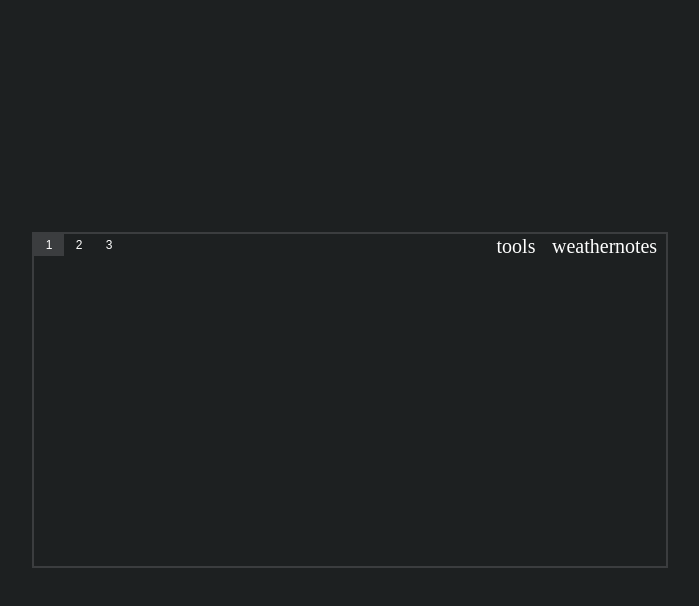
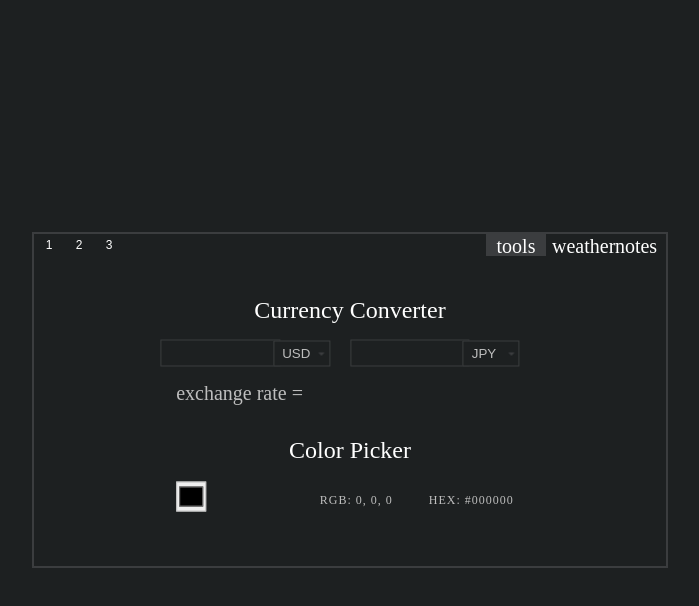
Before and after one commit to ycatsh/boring-fox, a plain HTML site: page smart-fox/index.html in a window 1280 px wide. Both pictures are taken after a click on the button "tools". Shown: the whole page, without its empty margins (290-989 px from the left). Drawn offline with Linux system fonts and the light colour scheme; no server answers.

Commit message:
new features and changes

```diff
--- a/smart-fox/index.html
+++ b/smart-fox/index.html
@@ -19,13 +19,30 @@
 
         <div class="content-container">
 
+          <div class="content" id="content4">
+            <div id="curr-conv-info">Currency Converter</div>
+            <div class="currency">
+              <div id="curr1"><input id="amount1"></input><select id="currency1"></select></div>
+              <div id="curr2"><input id="amount2" disabled></input><select id="currency2"></select></div>
+            </div>
+            <div id="rate-conv-info">exchange rate =&nbsp<span id="rate"></span></div>
+
+            <div id="col-conv-info">Color Picker</div>
+            <div class="color-picker">
+              <input type="color" id="color-input" value="#000000">
+              <div class="color-values">
+                <span id="rgb-value"></span>&nbsp&nbsp&nbsp&nbsp&nbsp&nbsp&nbsp&nbsp&nbsp<span id="hex-value"></span>
+              </div>
+
+            </div>
+          </div>
+
           <div class="content" id="content5">
             <div id="weather-icon"></div>
             <div id="weather-info"></div>
           </div>
 
-          <div class="content" id="content6">
-            <input id="notes-input" placeholder="create note"></input>
+          <div class="content" id="content6"><input id="notes-input" placeholder="create note"></input>
             <div class="note-buttons">
               <button id="button-br" class="tab" onclick="add_note()">add</button>
               <button id="button-br" class="tab" onclick="clear_notes()">clear</button>
@@ -42,5 +59,7 @@
     <script src='scripts/time.js'></script>
     <script src='scripts/notes.js'></script>
     <script src='scripts/temp.js'></script>
+    <script src='scripts/curr.js'></script>
+    <script src='scripts/color.js'></script>
   </body>
 </html>
--- a/smart-fox/style.css
+++ b/smart-fox/style.css
@@ -4,7 +4,7 @@
   --color-link: #c9c9c9;
   --color-link-visited: #c9c9c9;
   --color-link-hover: #8ad1cf ;
-  --clock-font: "minecraftia";
+  --clock-font: "Minecraftia";
   --text-font: "Coder's Crux";
 }
 
@@ -29,6 +29,7 @@ body {
   margin: 0;
   padding: 0;
 }
+
 
 .container {
   display: flex;
@@ -190,13 +191,104 @@ body {
   left: 52%;
 }
 
-#weather-info {
+#col-conv-info{
+  display: flex;
+  position: absolute;
+  justify-content: center;
+  transform: translate(-50%, -50%);
+  font-family: var(--text-font);
+  color: #ffffff;
+  text-align: center;
+  width: 100%;
+  font-size: 24px;
+  top: 65%;
+  left: 50%;
+}
+
+#curr-conv-info{
+  display: flex;
+  position: absolute;
+  justify-content: center;
+  transform: translate(-50%, -50%);
+  font-family: var(--text-font);
+  color: #ffffff;
+  text-align: center;
+  width: 100%;
+  font-size: 24px;
+  top: 23%;
+  left: 50%;
+}
+
+#rate-conv-info{
   display: flex;
   position: absolute;
   transform: translate(-50%, -50%);
   font-family: var(--text-font);
+  color: #bebebe;
+  text-align: left;
+  width: 55%;
+  font-size: 20px;
+  top: 48%;
+  left: 50%;
+}
+
+.currency{
+  display: flex;
+  position: absolute;
+  justify-content: space-between;
+  width: 60%;
+  transform: translate(-50%, -50%);
+  font-family: var(--text-font);
+  left: 50%;
+  top: 35%;
+}
+
+.currency input{
+  background-color: transparent;
+  height: 110%;
+  width: 60%;
+  outline: none;
+  color: #ffffff;
+  border: 1px solid #3b3d3f;
+}
+
+.currency select {
+  background-color: #1d2021;
+  background-image: url("icons/caret-down.png");
+  background-repeat: no-repeat;
+  background-position: right 3px center;
+  background-size: 15% auto;
+  height: 125%;
+  width: 30%;
+  outline: none;
+  border: 1px solid #3b3d3f;
+  margin-left: -7px;
+  padding-left: 8px;
+  color: #bebebe;
+  -webkit-appearance: none;
+  -moz-appearance: none;
+  appearance: none;
+}
+
+.currency select option{
+  background-color: #1d2021;
+  color: #bebebe;
+}
+
+.currency select option:hover{
+  background-color: #476e95;
+}
+
+
+#weather-info {
+  display: flex;
+  position: absolute;
+  justify-content: center;
+  transform: translate(-50%, -50%);
+  font-family: var(--text-font);
   color: #ffffff;
   text-align: center;
+  width: 100%;
   font-size: 28px;
   top: 75%;
   left: 50%;
@@ -264,3 +356,38 @@ a:visited {
 a:hover {
   color: #8ad1cf ;
 }
+
+.color-picker {
+  display: flex;
+  position: absolute;
+  justify-content: space-between;
+  align-items: center;
+  transform: translate(-50%, -50%);
+  font-family: var(--clock-font);
+  color: #bebebe;
+  text-align: center;
+  letter-spacing: 1px;
+  width: 55%;
+  font-size: 12px;
+  top: 80%;
+  left: 50%;
+}
+
+.color-values {
+  margin-right: 10px;
+}
+
+#color-input{
+  border: 1px solid #bebebe;
+  outline: none;
+  margin: 0;
+  padding: 0;
+  margin-bottom: 2%;
+}
+
+input[type="color"] {
+  appearance: none;
+  width: 30px;
+  height: 30px;
+  cursor: pointer;
+}
```
